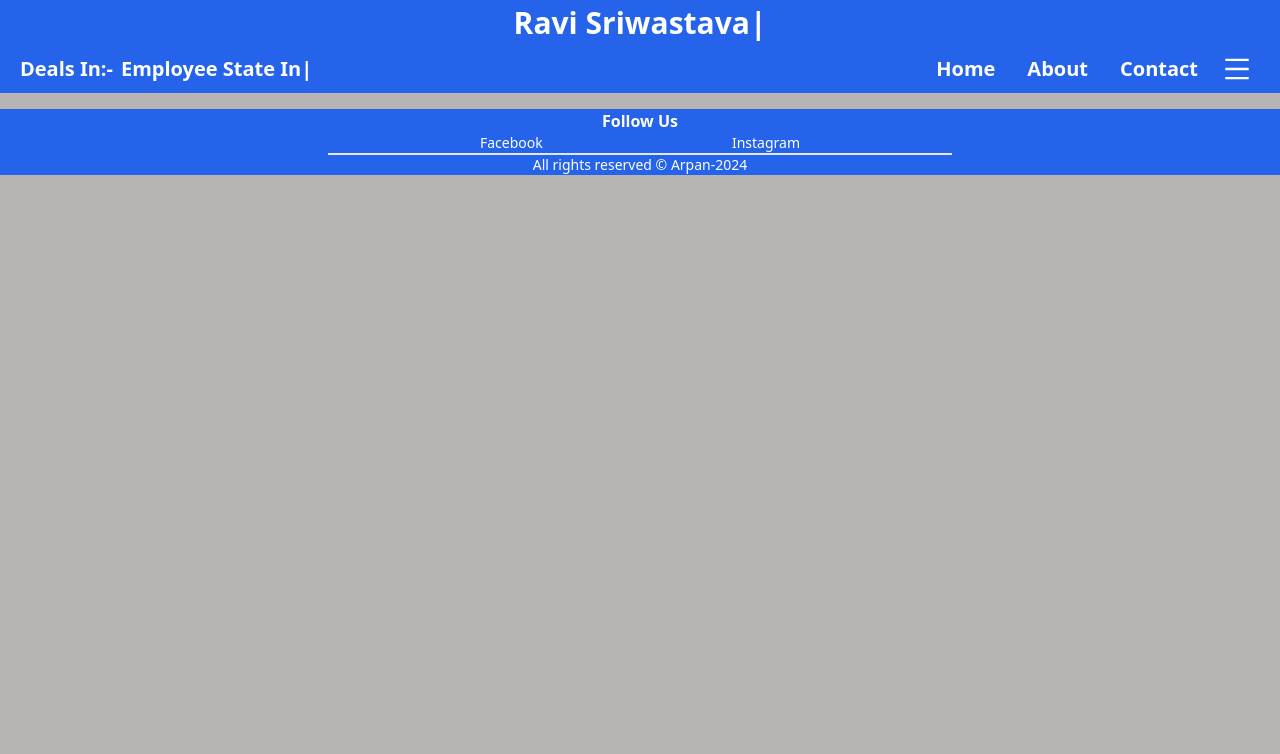
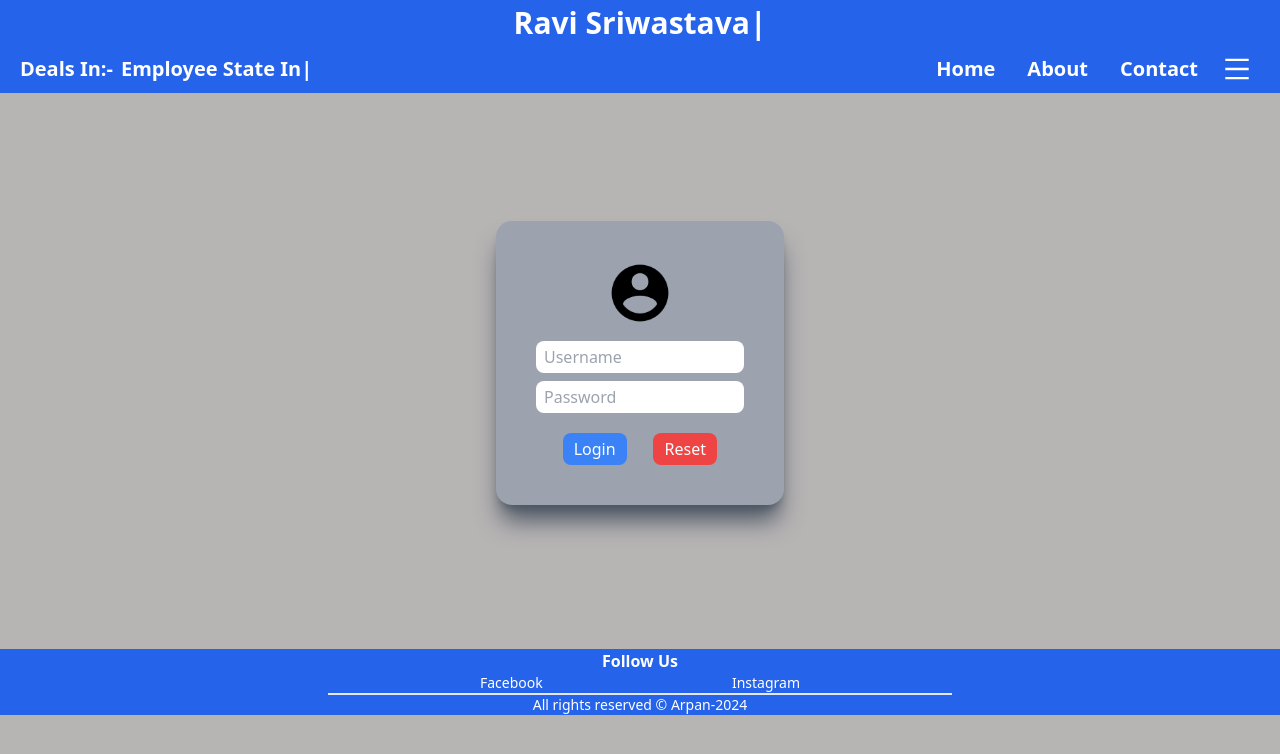
Before and after one commit to Arpan-9911/Rss, a React (Vite) app: page /login in a window 1280 px wide. Shown: the top 754 px of the page. Built offline with nearby package versions, Linux system fonts and the light colour scheme.

Commit message:
Login Page

```diff
--- a/package.json
+++ b/package.json
@@ -15,13 +15,11 @@
     "@emotion/react": "^11.11.3",
     "@emotion/styled": "^11.11.0",
     "aos": "^2.3.4",
-    "framer-motion": "^11.0.3",
     "react": "^18.2.0",
     "react-dom": "^18.2.0",
     "react-icons": "^5.0.1",
     "react-responsive-carousel": "^3.2.23",
     "react-router-dom": "^6.22.0",
-    "react-router-hash-link": "^2.4.3",
     "react-type-animation": "^3.2.0"
   },
   "devDependencies": {
--- a/src/App.jsx
+++ b/src/App.jsx
@@ -3,6 +3,7 @@ import { BrowserRouter as Router, Routes, Route } from 'react-router-dom'
 import Navbar from './Pages/Navbar'
 import Home from './Pages/Home'
 import Footer from './Pages/Footer'
+import LoginPage from './Pages/LoginPage'
 
 function App() {
 
@@ -11,6 +12,7 @@ function App() {
       <Navbar/>
       <Routes>
         <Route path='/' element={<Home/>} />
+        <Route path='/login' element={<LoginPage/>} />
       </Routes>
       <Footer/>
     </Router>
--- /dev/null
+++ b/src/Components/Login/Login.jsx
@@ -0,0 +1,22 @@
+import React from 'react'
+import profile from '../../assets/userProfile.png'
+
+const Login = () => {
+  return (
+    <div className="w-screen h-fit flex items-center justify-center py-32">
+      <div>
+        <form className="flex bg-gray-400 shadow-xl shadow-gray-600 p-10 flex-col items-center w-fit justify-center rounded-2xl" onLoad={"reset"}>
+          <img src={profile} alt="Login" className="w-16 h-16 mb-4 text-white" />
+          <input type="text" name="username" id="username" placeholder="Username" className="w-52 text-black outline-none rounded-lg px-2 py-1 mb-2" />
+          <input type="password" name="password" id="password" placeholder="Password" className="w-52 text-black outline-none h-8 rounded-lg px-2 py-1 mb-5" />
+          <div data-aos className="w-52 text-black h-8 rounded-lg flex justify-evenly">
+            <input type="submit" value="Login" className="w-16 bg-blue-500 text-white rounded-lg transition-all duration-300 active:scale-110 active:bg-blue-900"/>
+            <input type="reset" value="Reset" className="w-16 bg-red-500 text-white rounded-lg transition-all duration-300 active:scale-110 active:bg-red-900"/>
+          </div>
+        </form>
+      </div>
+    </div>
+  )
+}
+
+export default Login
--- a/src/Components/Navbar/DesktopNav.jsx
+++ b/src/Components/Navbar/DesktopNav.jsx
@@ -81,7 +81,7 @@ const DesktopNav = () => {
             <Link to={"/"} className="mx-4 hover:text-red-300 hover:border-b-2">Home</Link>
             <Link to={"/"} className="mx-4 hover:text-red-300 hover:border-b-2">About</Link>
             <Link to={"/"} className="mx-4 hover:text-red-300 hover:border-b-2">Contact</Link>
-            <Link to={"/"} className="mx-4 hover:text-red-300 hidden xlmax:inline-block hover:border-b-2">Login</Link>
+            <Link to={"/login"} className="mx-4 hover:text-red-300 hidden xlmax:inline-block hover:border-b-2">Login</Link>
             {
               isOpen ? <button onClick={onClose}><AiOutlineClose size={"30"}/></button> : <Button onClick={onOpen} className="mx-2"><AiOutlineMenu size={"30"}/></Button>
             }
--- a/src/Components/Navbar/MobileNav.jsx
+++ b/src/Components/Navbar/MobileNav.jsx
@@ -57,7 +57,7 @@ const MobileNav = () => {
           <DrawerContent className="bg-blue-400 px-2 mt-12">
             <DrawerBody>
               <VStack className="text-xl text-white mt-5">
-                <Link to={"/"} data-aos="fade-left" data-aos-delay="100" className="hover:text-red-300 w-full text-left" onClick={onClose}>Login</Link>
+                <Link to={"/login"} data-aos="fade-left" data-aos-delay="100" className="hover:text-red-300 w-full text-left" onClick={onClose}>Login</Link>
                 <Link to={"/"} data-aos="fade-left" data-aos-delay="200" className="hover:text-red-300 w-full text-left" onClick={onClose}>Home</Link>
                 <Link to={"/"} data-aos="fade-left" data-aos-delay="300" className="hover:text-red-300 w-full text-left" onClick={onClose}>About</Link>
                 <Link to={"/"} data-aos="fade-left" data-aos-delay="400" className="hover:text-red-300 w-full text-left" onClick={onClose}>Contact</Link>
--- /dev/null
+++ b/src/Pages/LoginPage.jsx
@@ -0,0 +1,12 @@
+import React from 'react'
+import Login from '../Components/Login/Login'
+
+const LoginPage = () => {
+  return (
+    <>
+      <Login/>
+    </>
+  )
+}
+
+export default LoginPage
```
Also changed, not shown: 1 other file (tests, documents, lock files or other folders).
